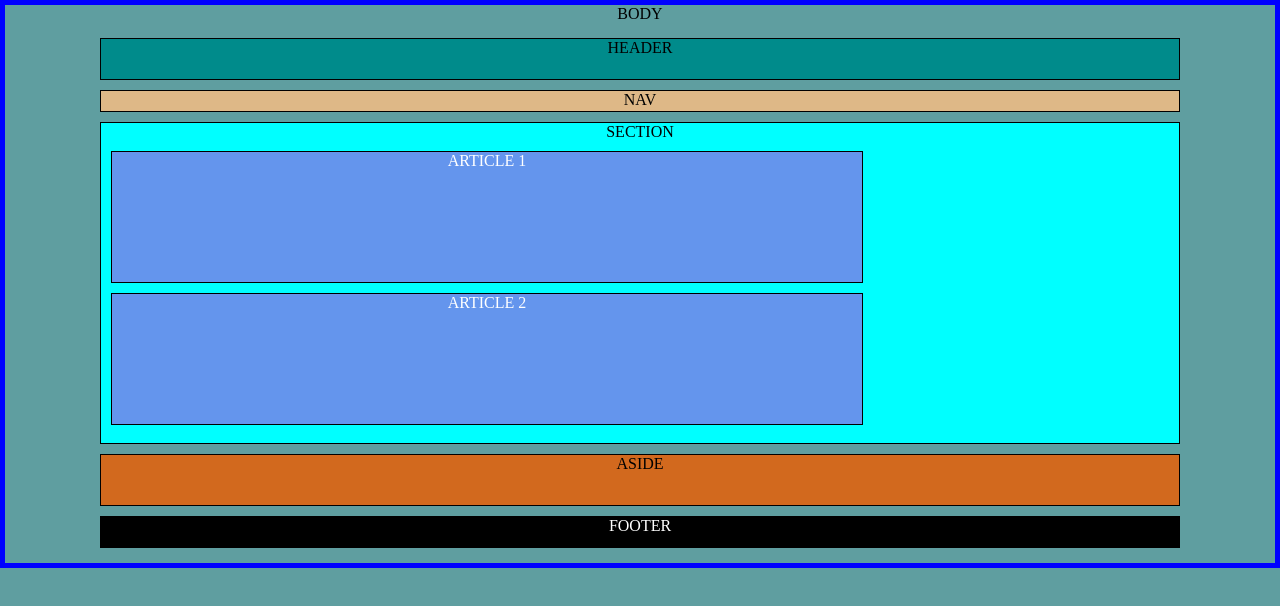
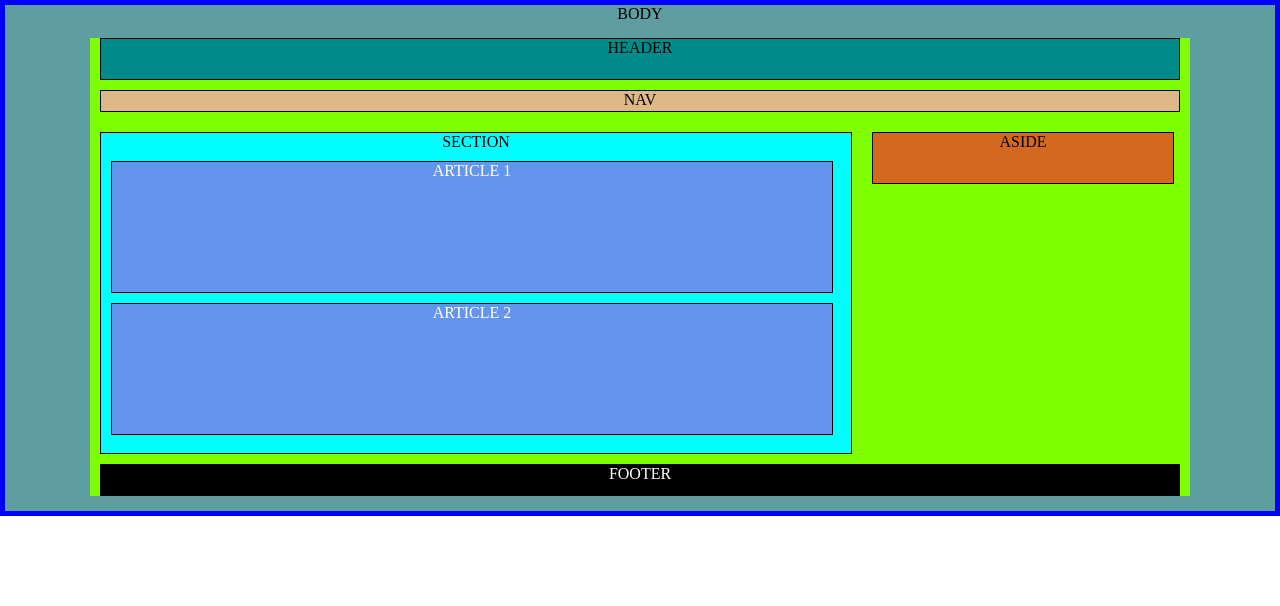
Before and after one commit to jalvmart/Cursos-Code-R11, a plain HTML site: page 02-html-css/clase-css-02/index.html in a window 1280 px wide. Drawn offline with Linux system fonts and the light colour scheme.

Commit message:
crear estilo para la sección lateral (aside): proyecto clase-css-02

```diff
--- a/02-html-css/clase-css-02/styles.css
+++ b/02-html-css/clase-css-02/styles.css
@@ -1,6 +1,7 @@
 *{
     margin: 0;
     padding: 0;
+    background-color: white;
 }
 
 body{
@@ -12,6 +13,7 @@ body{
 .agrupar{
     width: 1100px;
     margin: 15px auto;
+    background-color:chartreuse;
 }
 
 header, nav, section, aside, footer, article, hgroup{
@@ -34,17 +36,22 @@ nav{
 
 section{
     background-color:cyan ;
-    /*width: 100%-10px;*/
+    width: 750px;
     height: 320px;
+    float: left;
+
 }
 
 aside{
     background-color:chocolate ;
-    width: 100%-10px;
+
+    width: 300px;
     height: 50px;
+    float: left;
 }
 
 footer{
+    clear: both;
     background-color:black ;
     /*width: 100%-10px;*/
     height: 30px;
@@ -53,7 +60,7 @@ footer{
 
 article{
     background-color:cornflowerblue ;
-    width: 750px;
+    width: 720px;
     height: 130px;
     color: white;
 }
```
Also changed, not shown: 02-html-css/clase-css-03/index.html (+3 -1 lines).
